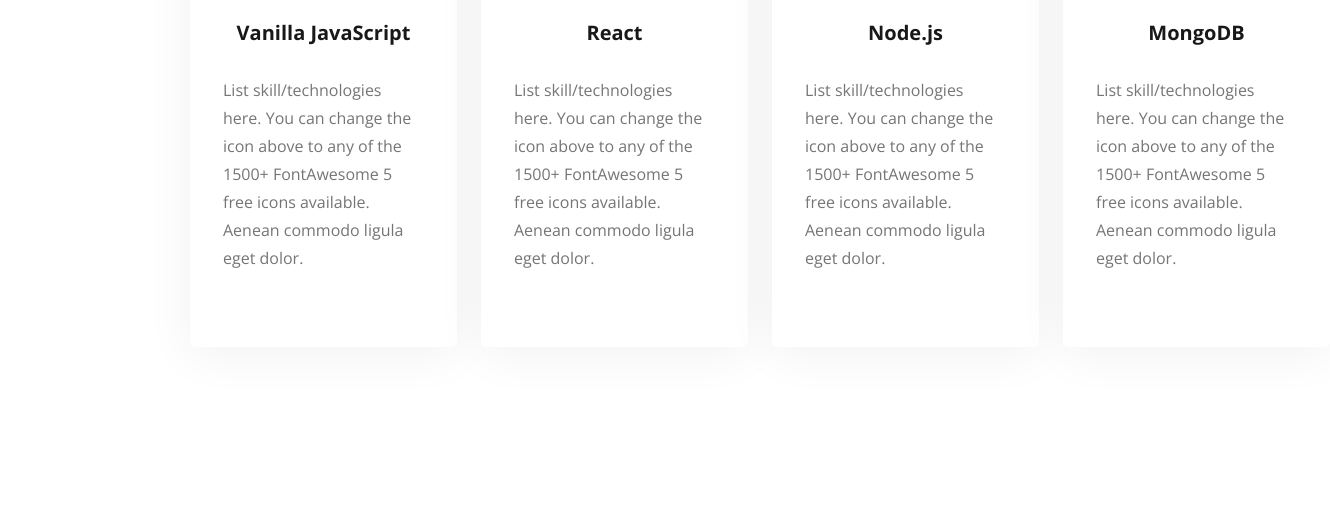
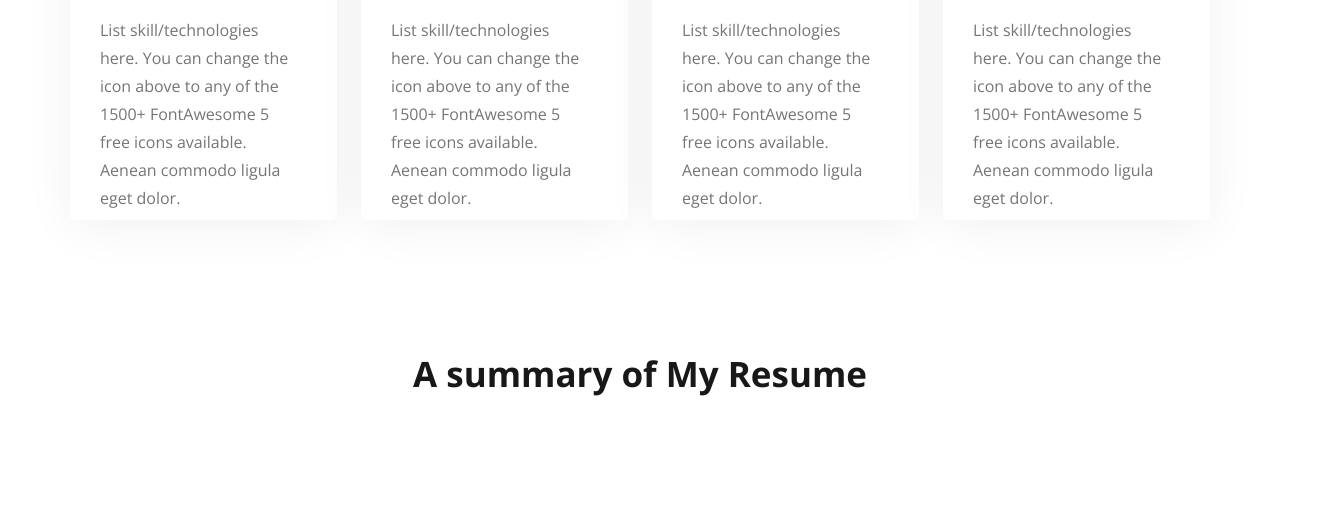
Before and after one commit to Nahid-Mahmud/demo-web-developer-portfolio, a plain HTML site: page index.html in a window 1280 px wide. Shown: the part 1762-2289 px from the top of the page, 1330 px wide, since content can reach past the window. Before the commit the page ends 2159 px from the top, so only its background shows below. Drawn offline with nearby package versions, Linux system fonts and the light colour scheme.

Commit message:
skill cection minor change

```diff
--- a/index.html
+++ b/index.html
@@ -143,6 +143,10 @@
           </p>
         </div>
       </section>
+      <!-- summary to resume -->
+      <section>
+        <h3 class="section-title resume-title">A summary of My Resume</h3>
+      </section>
     </main>
     <footer></footer>
   </body>
--- a/styles/portfolio.css
+++ b/styles/portfolio.css
@@ -188,18 +188,19 @@ main {
   line-height: 30px;
 }
 /* skill section starts here  */
+
 .skill-main-container {
   display: flex;
-  margin: 50px 120px;
+  gap: 24px;
 }
 .skill {
   width: 267px;
-  height: 377px;
+  height: 300px;
+  border-radius: 5px;
   border-radius: 5px;
   background: #fff;
   box-shadow: 0px 6px 50px 0px rgba(0, 0, 0, 0.06);
-  margin-right: 24px;
-  padding: 30px 33px;
+  padding: 30px;
 }
 
 .skill-image {
@@ -209,19 +210,21 @@ main {
 }
 .skill-heading {
   color: #181818;
-  text-align: center;
+  text-align: left;
   font-size: 20px;
   font-weight: 700;
   margin-top: 0;
   margin-bottom: 0;
 }
 .skill-paragraph {
-  width: 201px;
-  color: #757575;
-  font-family: Open Sans;
+ margin-top: 20px;
+    color: #757575;
   font-size: 16px;
-  font-style: normal;
   font-weight: 400;
   line-height: 28px;
-  margin-top: 30px;
+  width: 201px;
+  margin-bottom: 0;
 }
+.resume-title{
+    margin: 130px 0;
+}
```
